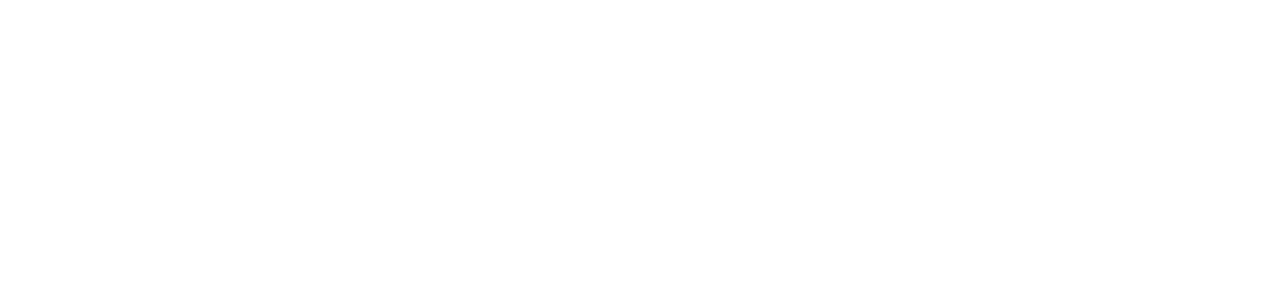
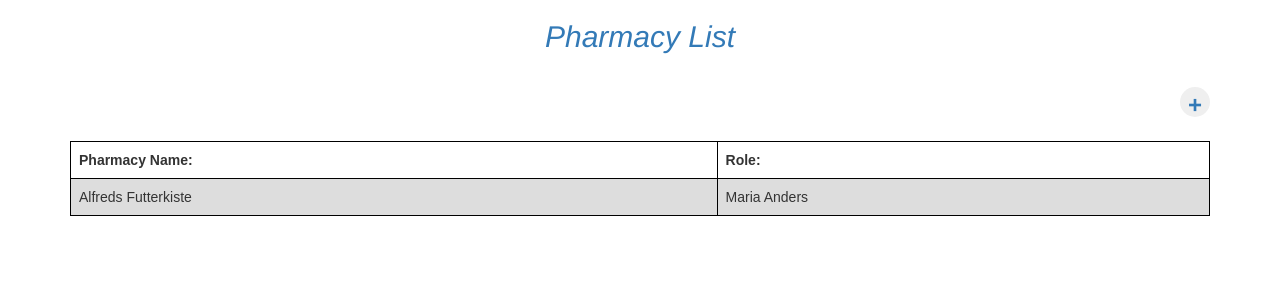
Before and after one commit to Priyanka2095/mefypharmacy-angular, an Angular app: page /pharmalist in a window 1280 px wide. Before the commit this address led to /. Shown: the top 300 px of the page. Built offline with nearby package versions, Linux system fonts and the light colour scheme.

Commit message:
pharmalist created

```diff
--- a/src/app/app.module.ts
+++ b/src/app/app.module.ts
@@ -10,6 +10,7 @@
 import { HttpClientModule } from '@angular/common/http';
 import { PharmacydashboardComponent } from './pharmacydashboard/pharmacydashboard.component';
 import { RouterModule, Routes } from '@angular/router';
+import { PharmalistComponent } from './pharmalist/pharmalist.component';
 
 
 @NgModule({
@@ -19,7 +20,8 @@
     CreateuserComponent,
     CreatepharmacyComponent,
     DashboardComponent,
-    PharmacydashboardComponent
+    PharmacydashboardComponent,
+    PharmalistComponent
   ],
   imports: [
     BrowserModule,
--- /dev/null
+++ b/src/app/pharmalist/pharmalist.component.css
@@ -0,0 +1,32 @@
+button.createform {
+    height: 30px;
+    width: 30px;
+    border-radius: 50px;
+    outline: none;
+    border: none;
+    float: right;
+    margin: 1em 0;
+    font-size: 24px;
+    font-weight: 700;
+  }
+  table.pharmaTable {
+    font-family: arial, sans-serif;
+    border-collapse: collapse;
+    width: 100%;
+  }
+
+  table.pharmaTable td, th {
+    border: 1px solid #000;
+    text-align: left;
+    padding: 8px;
+    /* background-color: #fff; */
+  }
+  table.pharmaTable tr:nth-child(even) {
+    background-color: #dddddd;
+  }
+  h1.headerList {
+    text-align: center;
+    font-size: 30px;
+    color: #337ab7;
+    font-style: italic;
+}
--- /dev/null
+++ b/src/app/pharmalist/pharmalist.component.html
@@ -0,0 +1,23 @@
+<!-- pharmacylist  -->
+<section>
+    <div class="container">
+  <h1 class="headerList">Pharmacy List</h1>
+  <div>
+      <a [routerLink]="['/createpharmacy']"><button class="createform">+</button></a>
+  </div>
+  <div>
+
+      <table class="pharmaTable">
+        <tr>
+          <th>Pharmacy Name:</th>
+          <th>Role:</th>
+        </tr>
+        <tr>
+          <td>Alfreds Futterkiste</td>
+          <td>Maria Anders</td>
+        </tr>
+      </table>
+    </div>
+  </div>
+</section>
+<!-- pharmacylist  -->
--- /dev/null
+++ b/src/app/pharmalist/pharmalist.component.ts
@@ -0,0 +1,15 @@
+import { Component, OnInit } from '@angular/core';
+
+@Component({
+  selector: 'app-pharmalist',
+  templateUrl: './pharmalist.component.html',
+  styleUrls: ['./pharmalist.component.css']
+})
+export class PharmalistComponent implements OnInit {
+
+  constructor() { }
+
+  ngOnInit() {
+  }
+
+}
--- a/src/app/routing.module.ts
+++ b/src/app/routing.module.ts
@@ -6,6 +6,7 @@
 import { DashboardComponent } from './dashboard/dashboard.component';
 import { CreatepharmacyComponent } from './createpharmacy/createpharmacy.component';
 import { PharmacydashboardComponent } from './pharmacydashboard/pharmacydashboard.component';
+import { PharmalistComponent } from './pharmalist/pharmalist.component';
 
 const routes: Routes = [
   { path: '', redirectTo: '/login', pathMatch: 'full' },
@@ -13,7 +14,9 @@
   { path: 'user', component: CreateuserComponent },
   { path: 'createpharmacy', component: CreatepharmacyComponent },
   { path: 'dashboard', component: DashboardComponent },
-  { path: 'pharmacydashboard', component: PharmacydashboardComponent }
+  { path: 'pharmacydashboard', component: PharmacydashboardComponent },
+  { path: 'pharmalist', component: PharmalistComponent },
+
 ];
 
 @NgModule({
```
Also changed, not shown: 1 other file (tests, documents, lock files or other folders).
